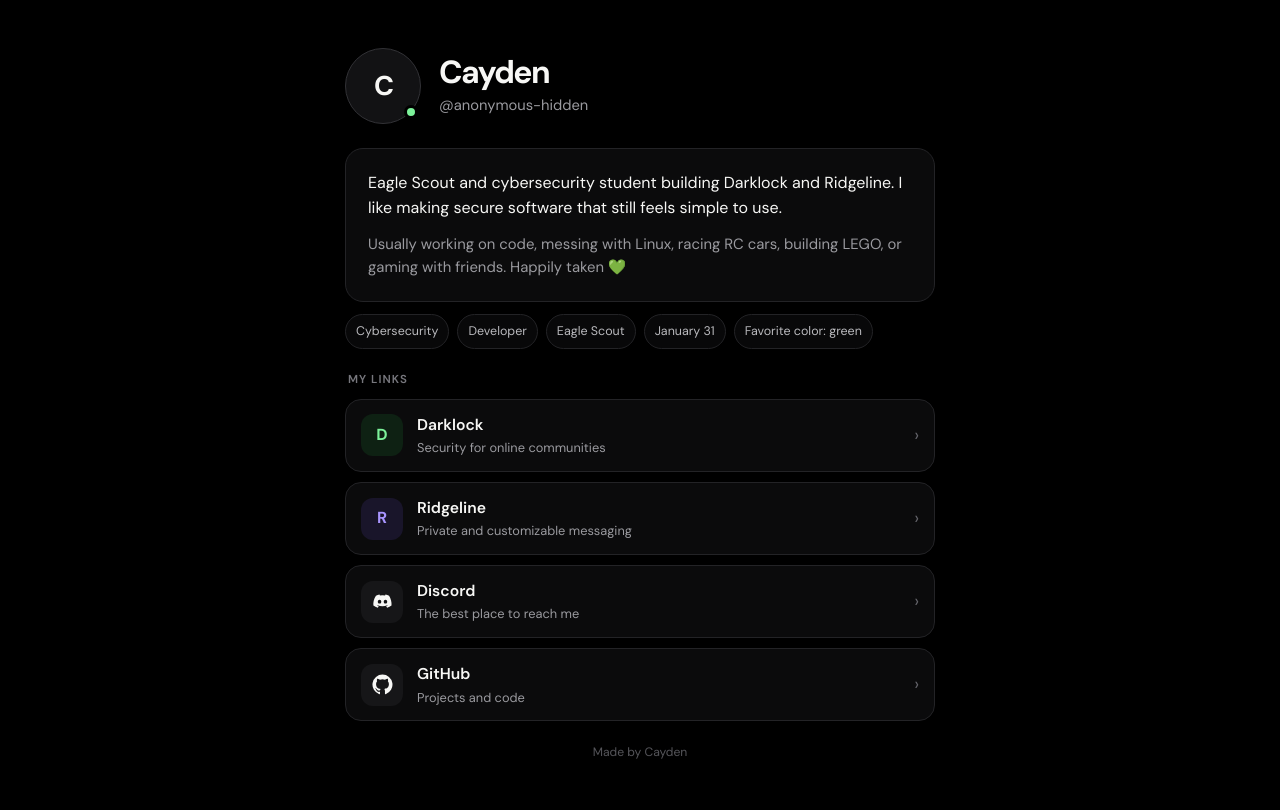
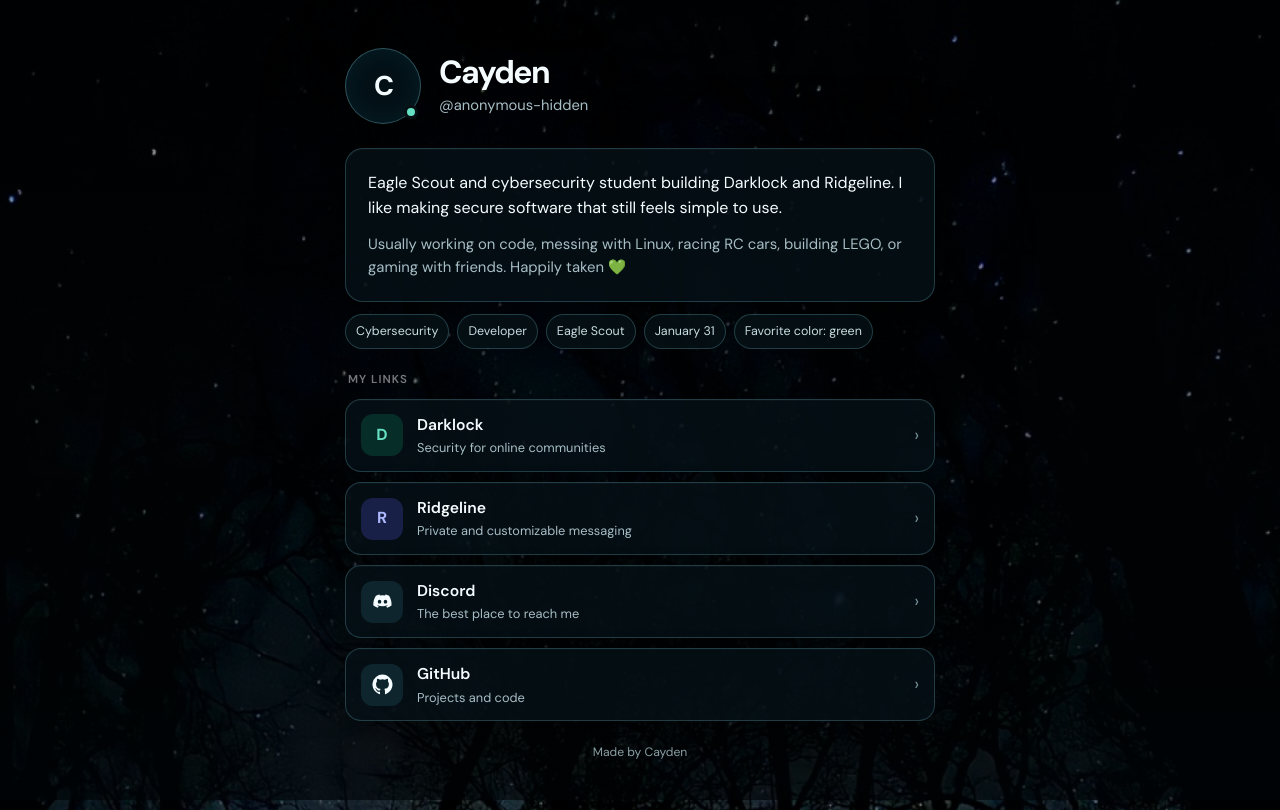
Before and after one commit to anonymous-hidden/anonymous-hidden.github.io, a plain HTML site: page index.html in a window 1280 px wide. Drawn offline with Linux system fonts and the light colour scheme.

Commit message:
Add forest background and teal glass styling

```diff
--- a/index.html
+++ b/index.html
@@ -12,14 +12,14 @@
   <style>
     :root {
       color-scheme: dark;
-      --background: #000000;
-      --card: #0b0b0c;
-      --card-hover: #111113;
-      --border: #232326;
-      --text: #f7f7f5;
-      --muted: #9a9a9f;
-      --green: #7cf29a;
-      --purple: #a995ff;
+      --background: #010507;
+      --card: rgba(5, 17, 22, 0.82);
+      --card-hover: rgba(9, 28, 35, 0.9);
+      --border: rgba(126, 211, 224, 0.24);
+      --text: #f5fcff;
+      --muted: #a7bec5;
+      --green: #66e0c2;
+      --purple: #aeb8ff;
     }
 
     * { box-sizing: border-box; }
@@ -32,7 +32,14 @@
       padding: 48px 18px;
       display: grid;
       place-items: center;
-      background: var(--background);
+      background-color: var(--background);
+      background-image:
+        linear-gradient(180deg, rgba(0, 5, 9, 0.2), rgba(0, 4, 7, 0.7)),
+        url("assets/forest-night.jpeg");
+      background-position: center;
+      background-repeat: no-repeat;
+      background-size: cover;
+      background-attachment: fixed;
       color: var(--text);
       font-family: "DM Sans", system-ui, sans-serif;
       line-height: 1.55;
@@ -44,6 +51,7 @@
     .profile {
       width: min(100%, 590px);
       animation: enter 500ms ease both;
+      filter: drop-shadow(0 22px 44px rgba(0, 0, 0, 0.45));
     }
 
     .identity {
@@ -60,9 +68,10 @@
       flex: 0 0 auto;
       display: grid;
       place-items: center;
-      border: 1px solid #323236;
+      border: 1px solid rgba(126, 211, 224, 0.35);
       border-radius: 50%;
-      background: #121214;
+      background: rgba(4, 19, 25, 0.92);
+      box-shadow: inset 0 0 22px rgba(65, 184, 200, 0.08);
       font-size: 1.7rem;
       font-weight: 700;
       letter-spacing: -0.08em;
@@ -74,7 +83,7 @@
       bottom: 4px;
       width: 14px;
       height: 14px;
-      border: 3px solid var(--background);
+      border: 3px solid #061015;
       border-radius: 50%;
       background: var(--green);
     }
@@ -84,6 +93,7 @@
       font-size: 2rem;
       line-height: 1.1;
       letter-spacing: -0.05em;
+      text-shadow: 0 2px 18px rgba(0, 0, 0, 0.75);
     }
 
     .username {
@@ -98,6 +108,9 @@
       border: 1px solid var(--border);
       border-radius: 18px;
       background: var(--card);
+      box-shadow: inset 0 1px rgba(255, 255, 255, 0.03), 0 16px 36px rgba(0, 0, 0, 0.3);
+      backdrop-filter: blur(18px) saturate(1.2);
+      -webkit-backdrop-filter: blur(18px) saturate(1.2);
     }
 
     .bio-card p { margin: 0; }
@@ -119,8 +132,10 @@
       padding: 7px 10px;
       border: 1px solid var(--border);
       border-radius: 999px;
-      color: #b9b9bd;
-      background: #080809;
+      color: #c7dce1;
+      background: rgba(5, 18, 23, 0.82);
+      backdrop-filter: blur(12px);
+      -webkit-backdrop-filter: blur(12px);
       font-size: 0.78rem;
     }
 
@@ -149,12 +164,15 @@
       border-radius: 16px;
       background: var(--card);
       text-decoration: none;
+      box-shadow: inset 0 1px rgba(255, 255, 255, 0.025), 0 10px 28px rgba(0, 0, 0, 0.24);
+      backdrop-filter: blur(18px) saturate(1.18);
+      -webkit-backdrop-filter: blur(18px) saturate(1.18);
       transition: transform 160ms ease, border-color 160ms ease, background 160ms ease;
     }
 
     .link-card:hover {
       transform: translateY(-2px);
-      border-color: #3a3a3f;
+      border-color: rgba(126, 211, 224, 0.5);
       background: var(--card-hover);
     }
 
@@ -165,12 +183,12 @@
       display: grid;
       place-items: center;
       border-radius: 12px;
-      background: #161618;
+      background: rgba(15, 39, 48, 0.94);
       font-weight: 700;
     }
 
-    .darklock .link-icon { color: var(--green); background: #0e2113; }
-    .ridgeline .link-icon { color: var(--purple); background: #19152a; }
+    .darklock .link-icon { color: var(--green); background: rgba(8, 48, 43, 0.92); }
+    .ridgeline .link-icon { color: var(--purple); background: rgba(28, 34, 76, 0.92); }
 
     .link-icon svg { width: 21px; height: 21px; }
 
@@ -196,7 +214,7 @@
     }
 
     .arrow {
-      color: #64646a;
+      color: #77939a;
       font-size: 1.1rem;
       transition: transform 160ms ease, color 160ms ease;
     }
@@ -208,7 +226,8 @@
 
     footer {
       margin-top: 22px;
-      color: #55555a;
+      color: #8ca3a9;
+      text-shadow: 0 2px 12px #000;
       text-align: center;
       font-size: 0.76rem;
     }
@@ -228,6 +247,10 @@
       .avatar { width: 68px; height: 68px; }
       h1 { font-size: 1.8rem; }
       .bio-card { padding: 18px; }
+    }
+
+    @media (max-width: 820px) {
+      body { background-attachment: scroll; }
     }
 
     @media (prefers-reduced-motion: reduce) {
```
Also changed, not shown: assets/forest-night.jpeg (added).
